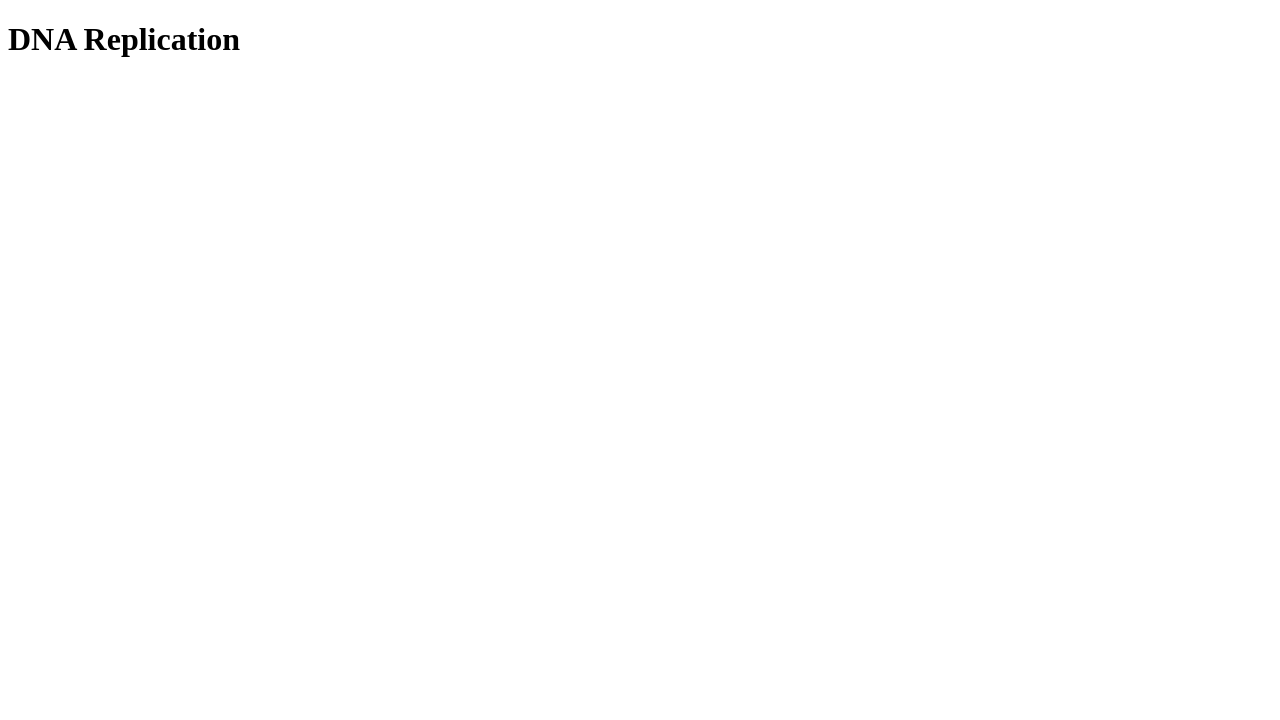
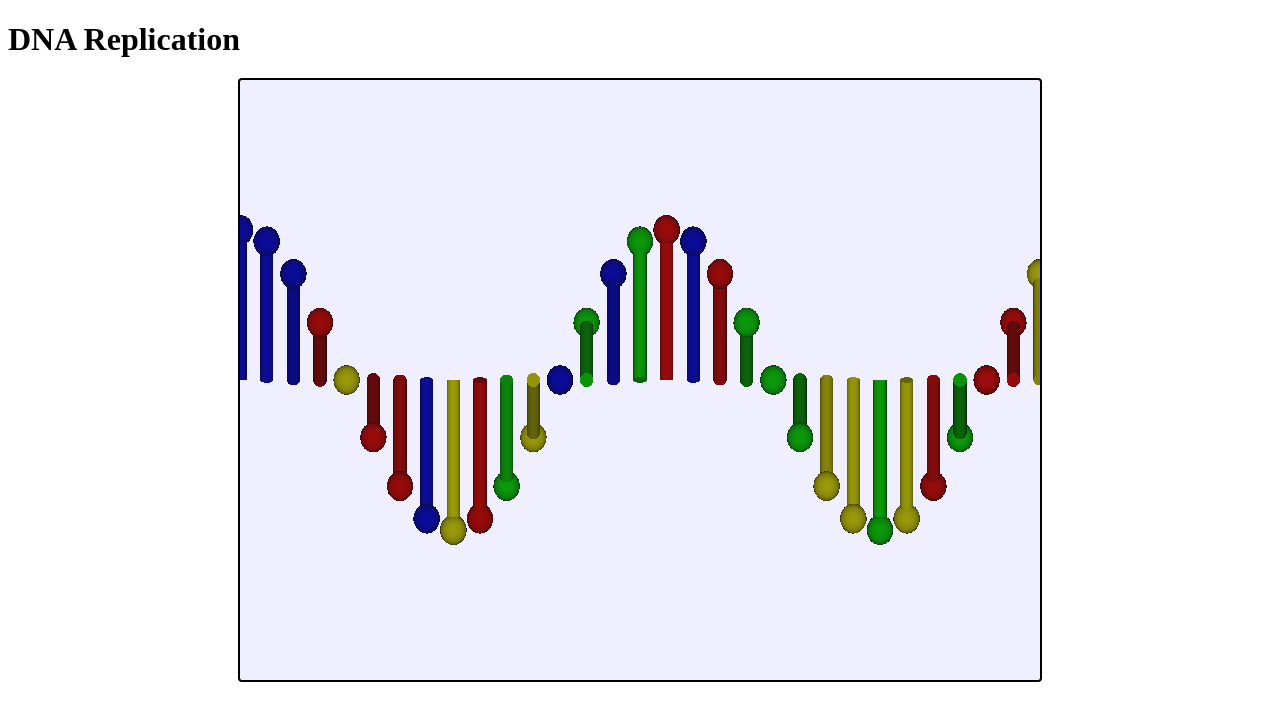
Before and after one commit to JamesGames7/DNA-Replication, a plain HTML site: page index.html in a window 1280 px wide. Drawn offline with nearby package versions, Linux system fonts and the light colour scheme.

Commit message:
Baseline for three js DNA

```diff
--- a/index.html
+++ b/index.html
@@ -3,8 +3,13 @@
 <head>
     <meta charset="UTF-8" />
     <title>DNA Replication</title>
+    <link rel="stylesheet" href="styles.css">
 </head>
 <body>
     <h1>DNA Replication</h1>
+    <div class="flexWrap">
+        <canvas id="scene"></canvas>
+    </div>
+    <script type="module" src="main.js"></script>
 </body>
 </html>
--- a/main.js
+++ b/main.js
@@ -0,0 +1,57 @@
+import * as THREE from 'https://unpkg.com/three@0.160.0/build/three.module.js';
+
+const colours = [
+    0xff0000,
+    0x00ff00,
+    0x0000ff,
+    0xffff00
+]
+
+const scene = new THREE.Scene();
+scene.background = new THREE.Color(0xefefff);
+
+// Light
+const light = new THREE.DirectionalLight(0xffffff, 1);
+light.position.set(0, 0, 10);
+scene.add(light);
+
+// Camera
+const camera = new THREE.OrthographicCamera(-30, 30, 20, -20);
+camera.position.z = 50;
+scene.add(camera);
+
+// Canvas
+const canvas = document.querySelector('#scene');
+
+const renderer = new THREE.WebGLRenderer({canvas: canvas});
+renderer.setSize(800, 600);
+
+let rot = 0;
+for (let x = -30; x <= 30; x += 2) {
+    makeDNA(x, rot, colours[Math.floor(Math.random() * 4)]);
+    rot += Math.PI / 8;
+}
+
+renderer.render(scene, camera);
+
+function makeDNA(xPos, rot, colour) {
+    const material = new THREE.MeshStandardMaterial( { color: colour } );
+
+    // Geometry
+    let geometry = new THREE.SphereGeometry( 1, 16, 16 );
+    const sphere = new THREE.Mesh( geometry, material );
+    sphere.position.y = 10;
+
+    geometry = new THREE.CylinderGeometry(0.5, 0.5, 10, 32);
+    const cylinder = new THREE.Mesh( geometry, material );
+    cylinder.position.y = 5;
+
+    const nucleotide = new THREE.Group();
+    nucleotide.add(sphere);
+    nucleotide.add(cylinder);
+
+    nucleotide.position.x = xPos;
+    nucleotide.rotation.x = rot
+
+    scene.add(nucleotide);
+}
--- a/styles.css
+++ b/styles.css
@@ -0,0 +1,9 @@
+canvas {
+    outline: 2px black solid;
+    border-radius: 2px;
+}
+
+.flexWrap {
+    display: flex;
+    justify-content: center;
+}
```
